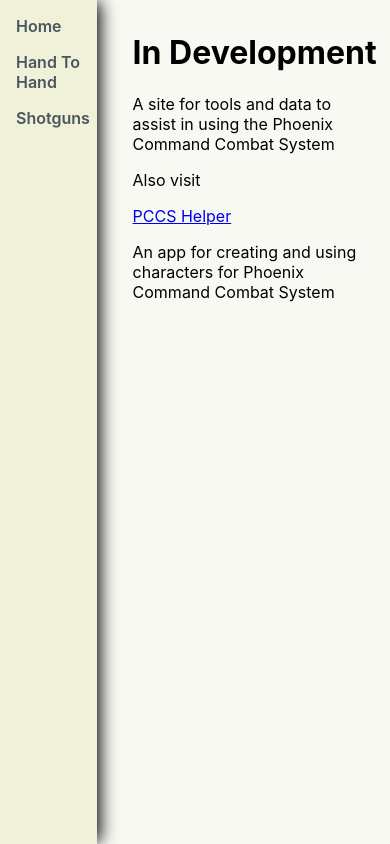
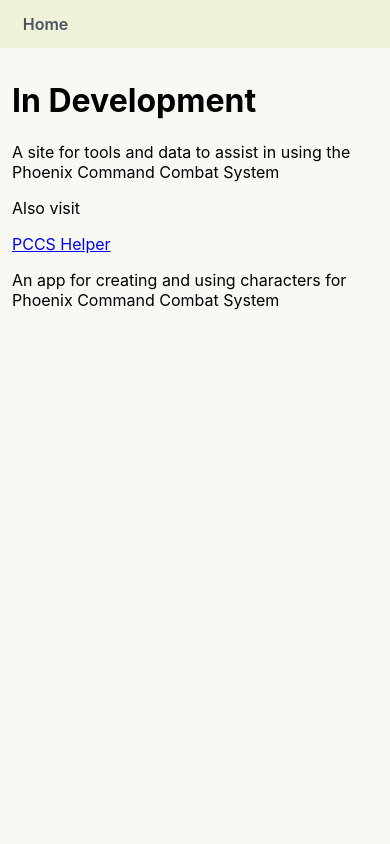
Before and after one commit to mp40/pccs-gatsby, a Gatsby site: page / in a window 390 px wide. Built offline with nearby package versions, Linux system fonts and the light colour scheme; Gatsby itself is replaced by a stand-in of ours.

Commit message:
use css for mobile view

```diff
--- a/src/components/layout/layout.module.css
+++ b/src/components/layout/layout.module.css
@@ -7,3 +7,10 @@
 .page {
   padding: 0.75em;
 }
+
+@media only screen and (max-width: 760px) {
+  .container {
+    display: flex;
+    flex-direction: column;
+  }
+}
--- a/src/components/media-query/media-query-large.jsx
+++ /dev/null
@@ -1,37 +0,0 @@
-import { useEffect, useState } from "react";
-import PropTypes from "prop-types";
-
-const MediaQueryLarge = ({ children }) => {
-  const [show, setShow] = useState(true);
-
-  useEffect(() => {
-    // define callback as separate function so it can be removed later with cleanup function
-    const onChangeHandler = (event) => {
-      setShow(event.matches);
-    };
-
-    // listener
-    window
-      .matchMedia("(min-width: 761px)")
-      .addEventListener("change", onChangeHandler);
-
-    // clean up event listener
-    return () => {
-      window
-        .matchMedia("(min-width: 761px)")
-        .addEventListener("change", onChangeHandler);
-    };
-  }, []);
-
-  if (!show) {
-    return null;
-  }
-
-  return children;
-};
-
-MediaQueryLarge.propTypes = {
-  children: PropTypes.node.isRequired,
-};
-
-export default MediaQueryLarge;
--- a/src/components/navigation/index.jsx
+++ b/src/components/navigation/index.jsx
@@ -1,17 +1,19 @@
 import React from "react";
-import MediaQueryLarge from "../media-query/media-query-large";
 import { Link } from "gatsby";
-import { container } from "./navigation.module.css";
+import { container, smallContainer } from "./navigation.module.css";
 
 const Navigation = () => {
   return (
-    <MediaQueryLarge>
+    <>
       <div className={container}>
         <Link to="/">Home</Link>
         <Link to="/hand-to-hand">Hand To Hand</Link>
         <Link to="/shotguns">Shotguns</Link>
       </div>
-    </MediaQueryLarge>
+      <div className={smallContainer}>
+        <Link to="/">Home</Link>
+      </div>
+    </>
   );
 };
 
--- a/src/components/navigation/navigation.module.css
+++ b/src/components/navigation/navigation.module.css
@@ -1,3 +1,4 @@
+@media only screen and (min-width: 761px) {
   .container {
     background-color: var(--ivory);
     height: 100vh;
@@ -20,3 +21,30 @@
     color: var(--panzer-grey);
     font-weight: 800;
   }
+
+  .smallContainer {
+    display: none;
+  }
+}
+
+@media only screen and (max-width: 760px) {
+  .container {
+    display: none;
+  }
+
+  .smallContainer {
+    background-color: var(--ivory);
+    height: 3em;
+    width: 100vw;
+    position: relative;
+  }
+
+  .smallContainer > a {
+    text-decoration: none;
+    color: var(--london-grey);
+    font-weight: 600;
+    position: absolute;
+    top: 50%;
+    transform: translate(50%, -50%);
+  }
+}
```
Lines whose indentation alone changed are shown as unchanged.
